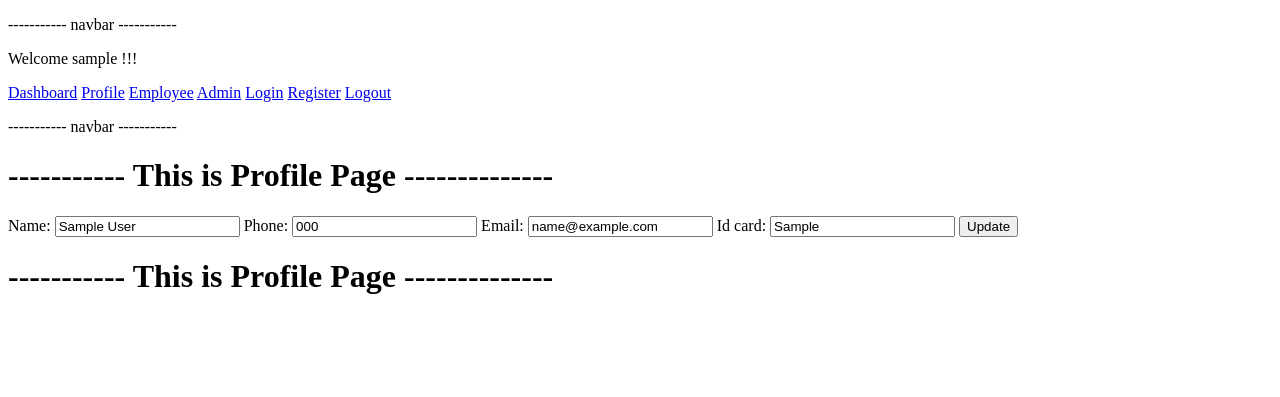
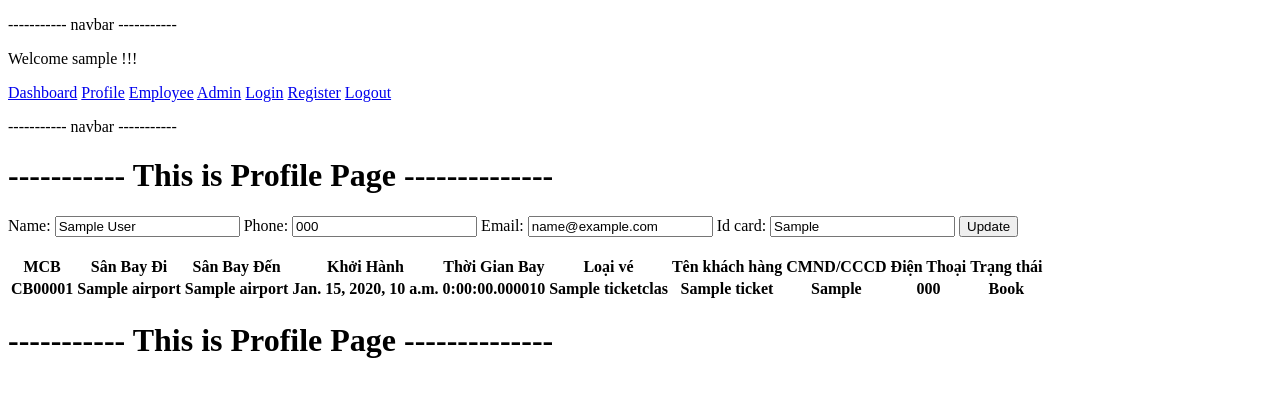
Before and after one commit to phhphc/flights-management, a Django app: page /accounts/ in a window 1280 px wide. Shown: the top 397 px of the page. Run offline with Django 4.2, Linux system fonts and the light colour scheme; the first user in the database is signed in; tables that the repository leaves empty hold one stand-in row (Sample ...); lists and menus that the app fills with data are empty.

Commit message:
add ticket list to profile

```diff
--- a/accounts/templates/accounts/profile.html
+++ b/accounts/templates/accounts/profile.html
@@ -21,5 +21,40 @@
     <input type="submit" value="Update">
 </form>
 
+<br>
+
+<div>
+    <table>
+        <tr>
+            <th>MCB</th>
+            <th>Sân Bay Đi</th>
+            <th>Sân Bay Đến</th>
+            <th>Khởi Hành</th>
+            <th>Thời Gian Bay</th>
+            <th>Loại vé</th>
+            <th>Tên khách hàng</th>
+            <th>CMND/CCCD</th>
+            <th>Điện Thoại</th>
+            <th>Trạng thái</th>
+        </tr>
+
+        {% for t in tickets %}
+        <tr>
+            <th>{{ t.flight }}</th>
+            <th>{{ t.flight.src_airport }}</th>
+            <th>{{ t.flight.dst_airport }}</th>
+            <th>{{ t.flight.flight_time }}</th>
+            <th>{{ t.flight.duration }}</th>
+            <th>{{ t.ticket_class.name }}</th>
+            <th>{{t.customer_name}}</th>
+            <th>{{t.customer_id_card}}</th>
+            <th>{{t.customer_phone}}</th>
+            <th>{{t.status}}</th>
+        </tr>
+        {% endfor %}
+    </table>
+
+</div>
+
 <h1>----------- This is Profile Page --------------</h1>
 {% endblock content %}
--- a/accounts/views.py
+++ b/accounts/views.py
@@ -2,15 +2,21 @@ from django.shortcuts import render, redirect
 from django.contrib import messages
 from django.contrib.auth import login, logout, authenticate
 from django.contrib.auth.decorators import login_required
+from models.models import Ticket
 
 
 from .forms import *
 
+
 @login_required(login_url='/accounts/login')
 def profile_page(request):
-    print(request.user.customuser)
+
     form = CustomUserForm(request.POST or None,
                           instance=request.user.customuser)
+
+    tickets: list[Ticket] = Ticket.objects.filter(user=request.user.id)
+    for i in range(len(tickets)):
+        tickets[i].status = tickets[i].STATUS_LIST(tickets[i].status).label
 
     if (request.method == 'POST'):
         if (form.is_valid()):
@@ -19,6 +25,7 @@ def profile_page(request):
 
     return render(request, 'accounts/profile.html', {
         'form': form,
+        'tickets': tickets,
     })
 
 
--- a/models/models.py
+++ b/models/models.py
@@ -79,5 +79,8 @@ class Ticket(models.Model):
     customer_name = models.CharField(max_length=100)
     customer_id_card = models.CharField(max_length=20)
     customer_phone = models.CharField(max_length=20)
-    status = models.IntegerField(choices=STATUS_LIST.choices, default=0)
+    status = models.IntegerField(choices=STATUS_LIST.choices, default=1)
     user = models.ForeignKey(User, on_delete=models.SET_NULL, null=True)
+
+    class Meta:
+        ordering = ['-id']
```
Also changed, not shown: flights/views.py (+8 -6 lines), 1 other file.
